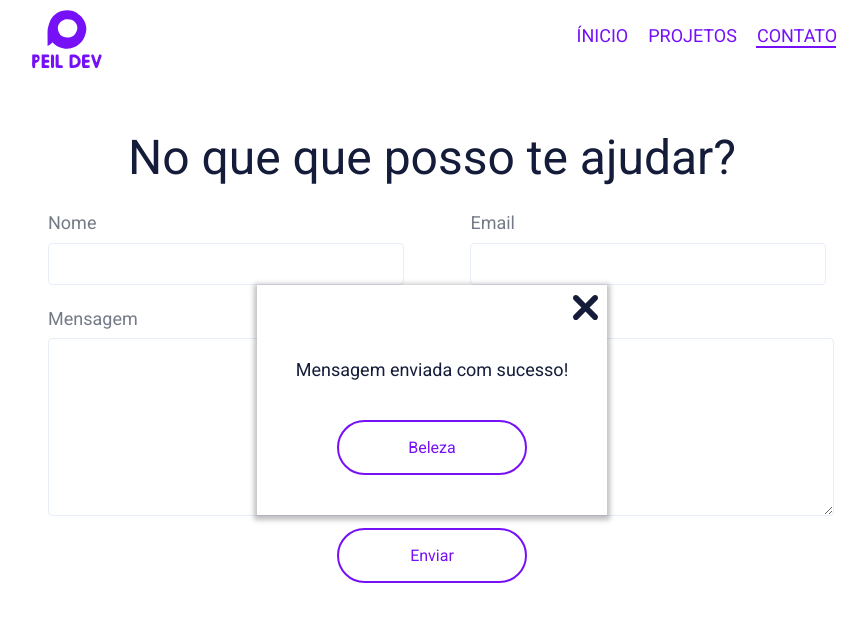
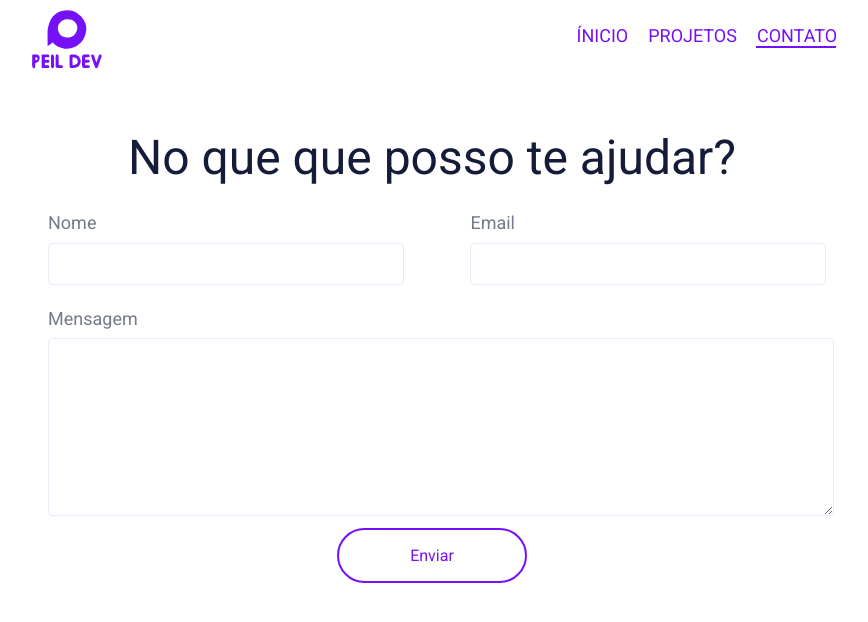
Before and after one commit to lpeil/Peil-Dev, a React (Create React App) app: page /contato in a window 1280 px wide. Shown: the top 622 px of the page, without its empty margins (208-1076 px from the left). Built offline with nearby package versions, Linux system fonts and the light colour scheme.

Commit message:
Fix Modal

```diff
--- a/src/components/Contato/index.js
+++ b/src/components/Contato/index.js
@@ -154,7 +154,7 @@ export default class Contato extends React.Component {
 
         this.modal = '';
         this.modalWrapper = '';
-        this.modalAnimation = new TimelineLite({ paused: false });
+        this.modalAnimation = new TimelineLite({ paused: true });
 
         this.handleChange = this.handleChange.bind(this);
         this.handleSubmit = this.handleSubmit.bind(this);
```
